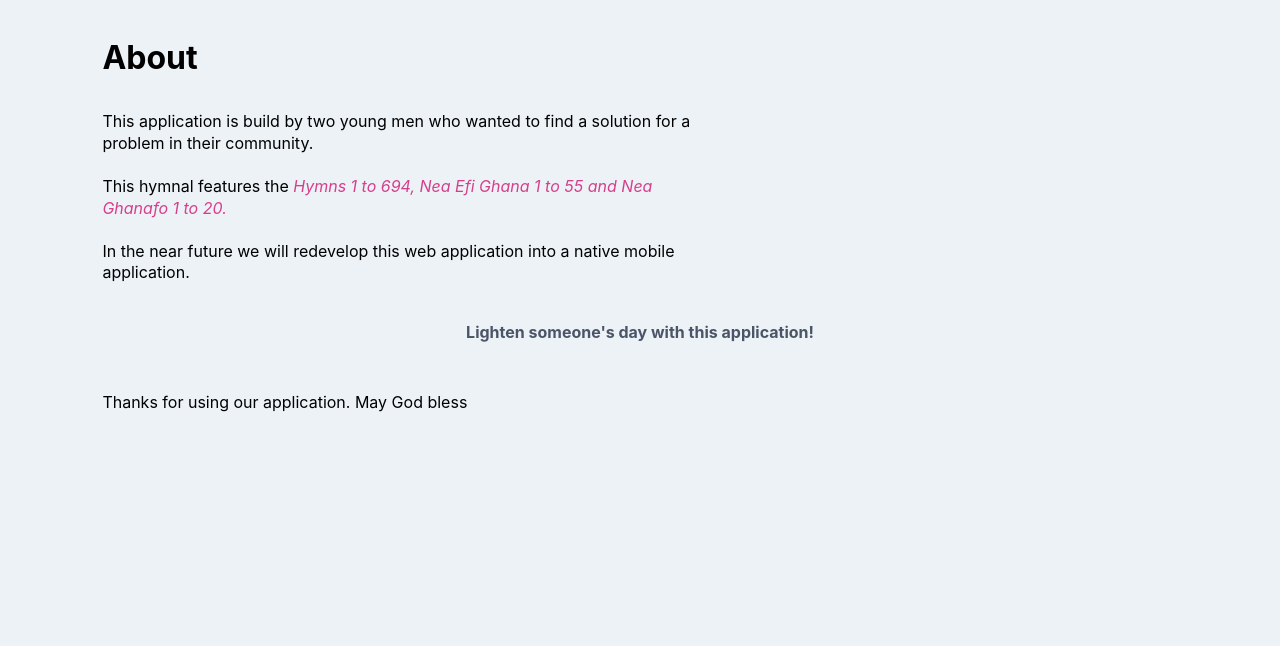
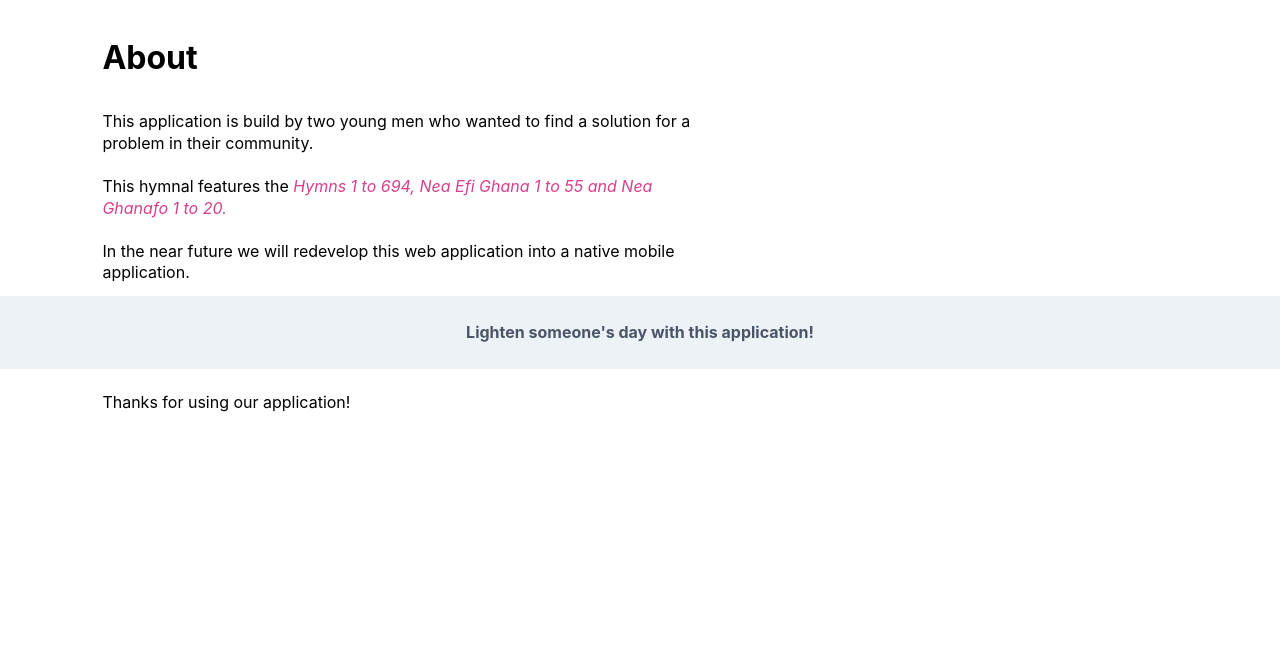
Before and after one commit to bbawuah/Hymn-songs, a Node server app: page /about in a window 1280 px wide. Shown: the part 431-1077 px from the top of the page. Run offline with Node 20, Linux system fonts and the light colour scheme.

Commit message:
first commit

```diff
--- a/public/style.css
+++ b/public/style.css
@@ -387,7 +387,7 @@ footer p {
 }
 
 .about{
-  background: #edf2f7;
+  background: #ffffff;
   display: grid;
   grid-template-rows: min-content 100% min-content;
 }
--- a/templates/views/about.hbs
+++ b/templates/views/about.hbs
@@ -37,7 +37,7 @@
         <br>
         <br>
 
-        <p class="greet">Thanks for using our application. May God bless </p>
+        <p class="greet">Thanks for using our application!</p>
       </article>
 
     </section>
```
